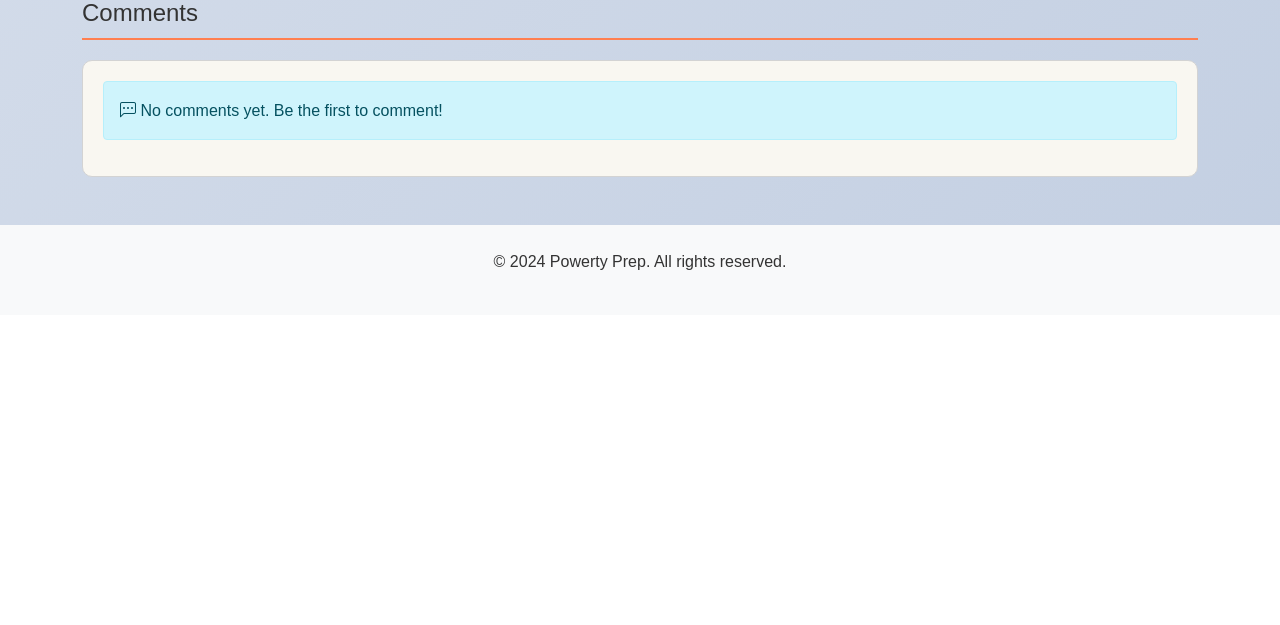
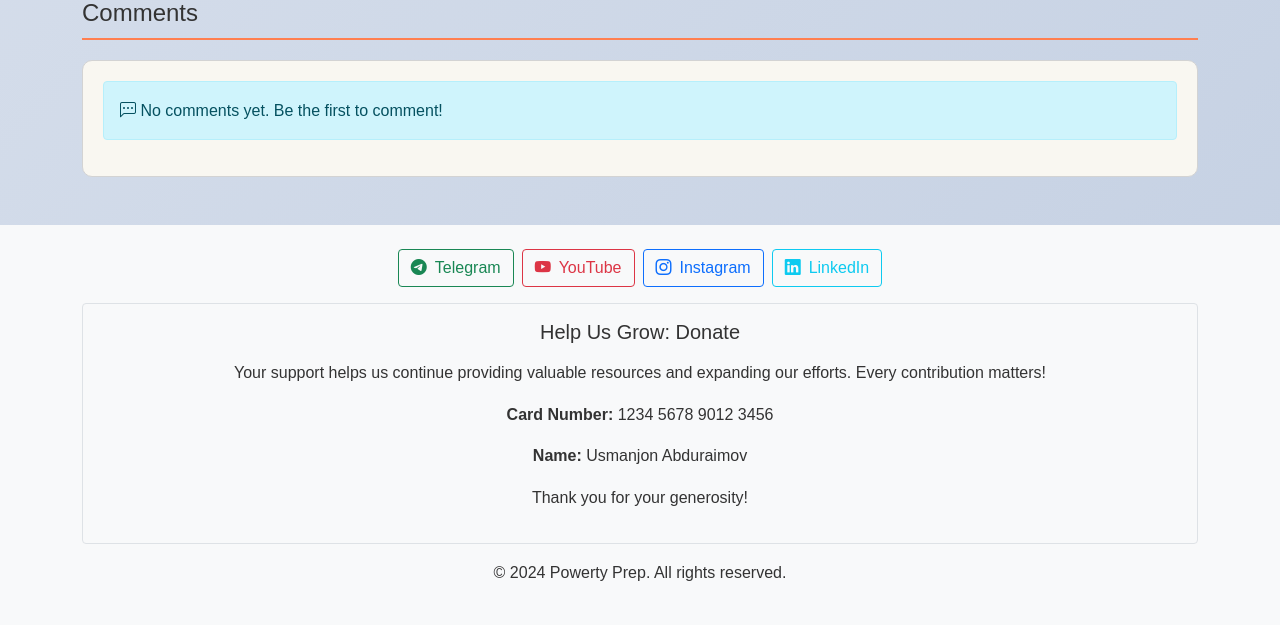
Before and after one commit to usmanjohn/powerty, a Django app: page /about/ in a window 1280 px wide. Shown: the part 3859-4484 px from the top of the page. Before the commit the page ends 4129 px from the top, so only its background shows below. Run offline with Django 5.2, Linux system fonts and the light colour scheme; data that the repository does not hold is empty; some libraries are stand-ins or nearby versions.

Commit message:
aboutdonate

```diff
--- a/general/templates/general/about.html
+++ b/general/templates/general/about.html
@@ -576,9 +576,36 @@
 
 <footer class="bg-light py-4">
     <div class="container text-center">
+        <!-- Social Media Links -->
+        <div class="d-flex justify-content-center mb-3">
+            <a href="https://t.me/AlBetta" class="btn btn-outline-success me-2">
+                <i class="bi bi-telegram me-2"></i>Telegram
+            </a>
+            <a href="https://www.youtube.com/@al-betta1001" class="btn btn-outline-danger me-2">
+                <i class="bi bi-youtube me-2"></i>YouTube
+            </a>
+            <a href="https://www.instagram.com/usman_young_alive" class="btn btn-outline-primary me-2">
+                <i class="bi bi-instagram me-2"></i>Instagram
+            </a>
+            <a href="https://www.linkedin.com/in/usmanjon-abduraimov/" class="btn btn-outline-info">
+                <i class="bi bi-linkedin me-2"></i>LinkedIn
+            </a>
+        </div>
+
+        <!-- Donation Section -->
+        <div class="bg-light border p-3 mb-3 rounded">
+            <h5 class="mb-3">Help Us Grow: Donate</h5>
+            <p>Your support helps us continue providing valuable resources and expanding our efforts. Every contribution matters!</p>
+            <p><strong>Card Number:</strong> 1234 5678 9012 3456</p>
+            <p><strong>Name:</strong> Usmanjon Abduraimov</p>
+            <p>Thank you for your generosity!</p>
+        </div>
+
+        <!-- Copyright Section -->
         <p>&copy; {% now "Y" %} Powerty Prep. All rights reserved.</p>
     </div>
 </footer>
+
 {% endblock %}
 
 
```
